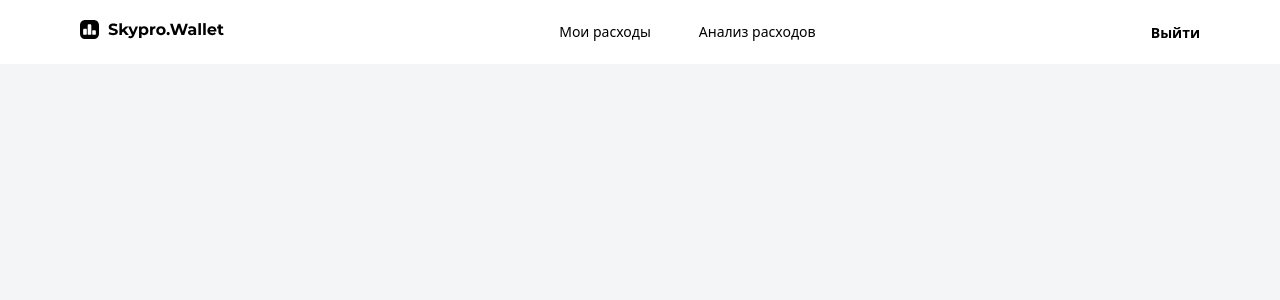
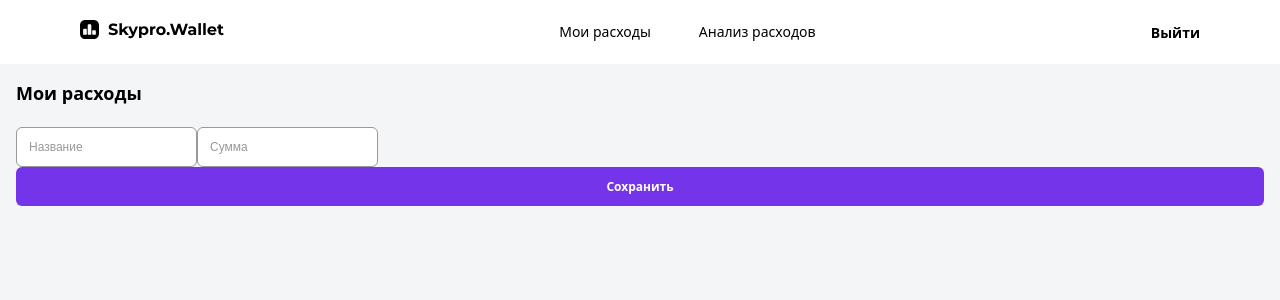
Before and after one commit to EkSheva/Skypro.Wallet, a React (Vite) app: page / in a window 1280 px wide. Shown: the top 300 px of the page. Built offline with nearby package versions, Linux system fonts and the light colour scheme; sample sign-in values are in the browser's storage.

Commit message:
Добавлено: на главной странице загружаются "Мои расходы"

```diff
--- a/src/components/AppRoutes/AppRoutes.jsx
+++ b/src/components/AppRoutes/AppRoutes.jsx
@@ -25,6 +25,7 @@ function AppRoutes() {
         <Route element={<PrivateRoute />}>
           <Route path="expenses" element={<ExpensesPage />} />
           <Route path="analysis" element={<AnalysisPage />} />
+          <Route index element={<ExpensesPage />} />
         </Route>
       </Route>
 
```
